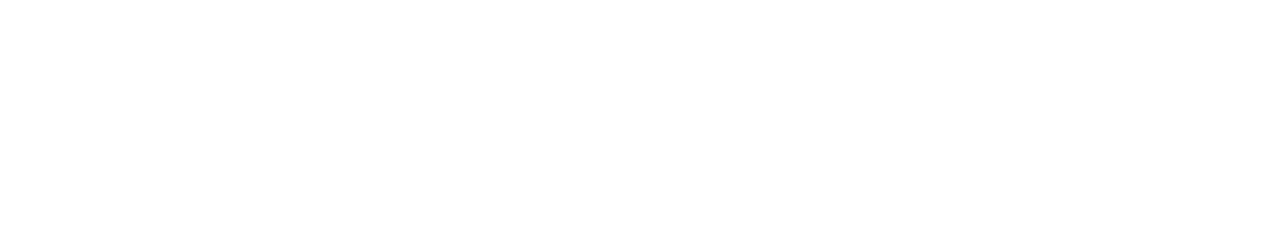
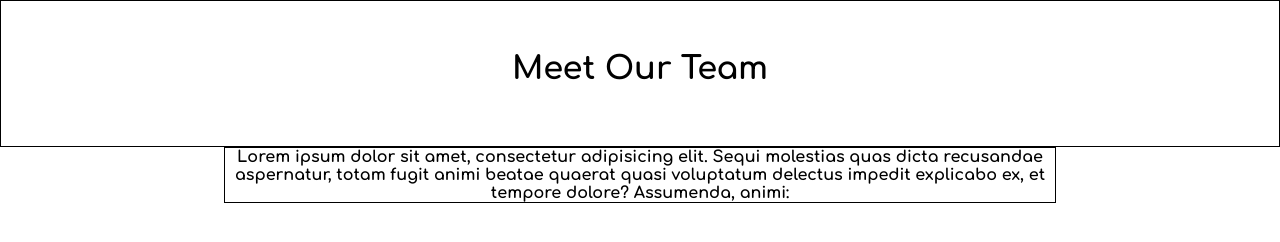
Before and after one commit to lollobianco/html-css-float-cards, a plain HTML site: page index.html in a window 1280 px wide. Drawn offline with Linux system fonts and the light colour scheme.

Commit message:
Aggiunto Header e Testo iniziale

```diff
--- a/assets/css/style.css
+++ b/assets/css/style.css
@@ -0,0 +1,26 @@
+@import url('https://fonts.googleapis.com/css2?family=Comfortaa:wght@400;700&display=swap');
+
+*{
+   margin: 0;
+   padding: 0;
+   box-sizing: border-box;
+   font-family: 'Comfortaa', cursive;
+   font-weight: 700;
+}
+
+header{
+   text-align: center;
+   border: 1px solid black;
+   padding: 50px 0px 60px 0px;
+
+}
+
+main{
+   width: 65%;
+   margin: auto;
+   border: 1px solid black;
+}
+
+main p{
+   text-align: center;
+}
--- a/index.html
+++ b/index.html
@@ -10,12 +10,33 @@
 <body>
 
    <header>
-
+      <h1><strong>Meet Our Team</strong></h1>
    </header>
 
    <main>
 
+      <p>Lorem ipsum dolor sit amet, consectetur adipisicing elit. Sequi molestias quas dicta recusandae aspernatur, totam fugit animi beatae quaerat quasi voluptatum delectus impedit explicabo ex, et tempore dolore? Assumenda, animi:</p>
+
+
+      <div class="cards-container">
+
+
+
+
+
+
+
+
+
+
+
+
+
+      </div>
+
+
    </main>
+
 
 </body>
 </html>
```
